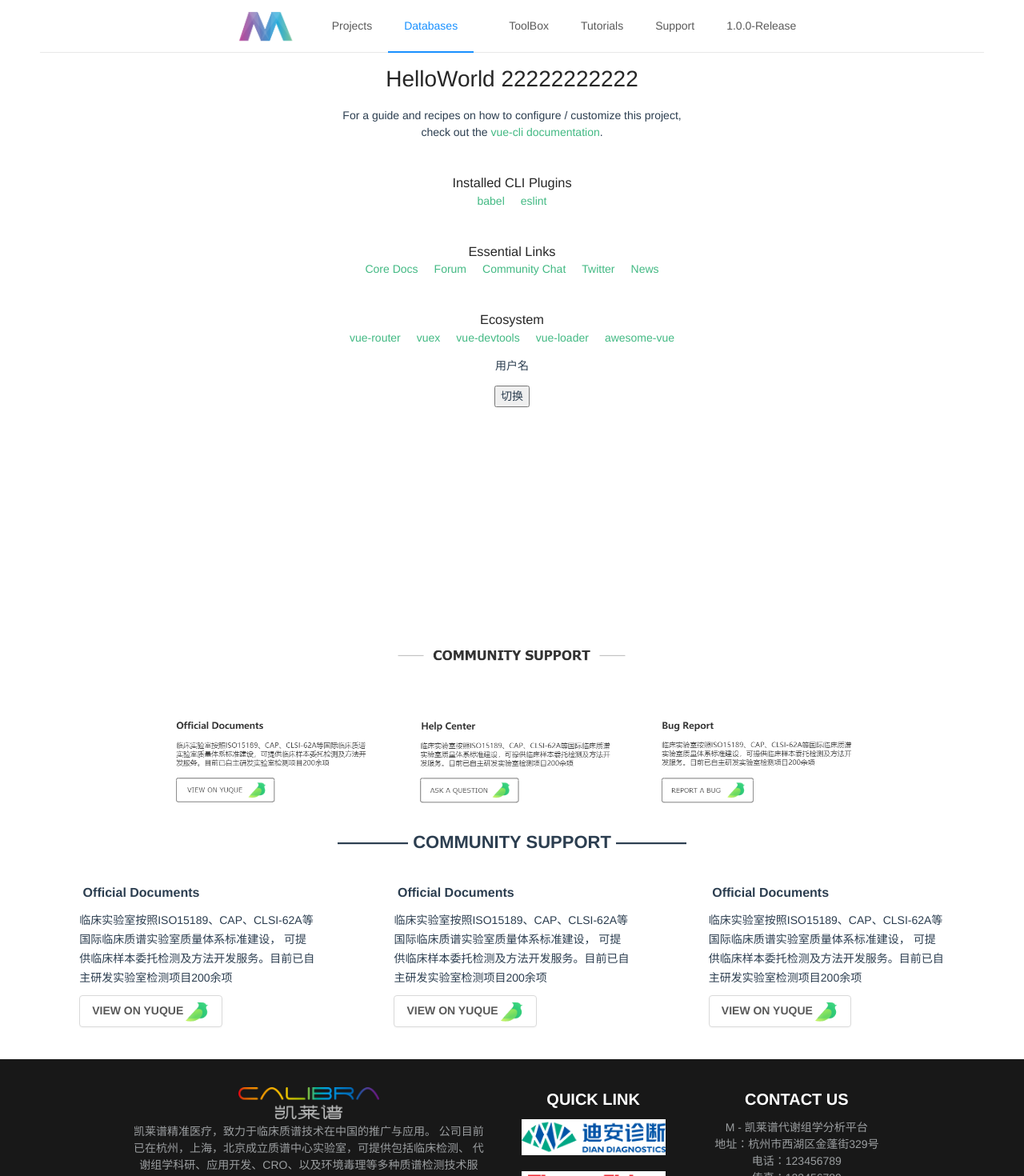
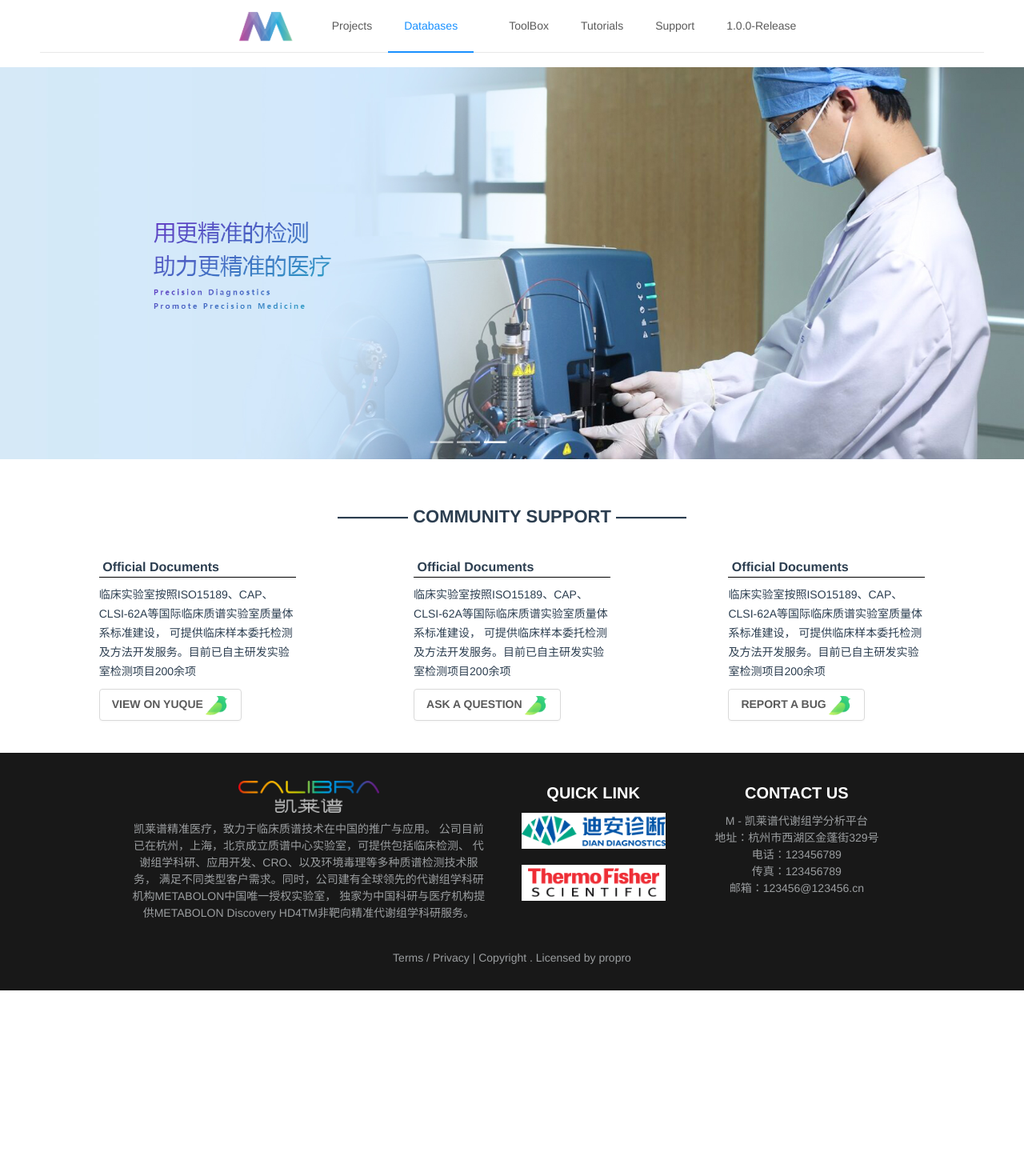
Before and after one commit to tangtaoshadow/antd-vue-tao, a Vue app: page / in a window 1280 px wide. Shown: the top 1470 px of the page at 80% size. After the commit the page ends 1238 px from the top, so only its background shows below. Built offline with nearby package versions, Linux system fonts and the light colour scheme.

Commit message:
author tangtao https://www.promiselee.cn change add vue_directives current version: 1.5.1 time: 2019-11-22 21:16:49

```diff
--- a/package.json
+++ b/package.json
@@ -10,7 +10,7 @@
     "Repository[Author]": "https://github.com/tangtaoshadow/antd-vue-tao",
     "scripts": {
         "tao": "echo antd-vue-tao && vue-cli-service serve",
-        "build": "vue-cli-service build",
+        "build": "echo antd-vue-tao && vue-cli-service build",
         "lint": "vue-cli-service lint"
     },
     "keywords": [
--- /dev/null
+++ b/src/config/vue_directives.js
@@ -0,0 +1,21 @@
+/*
+ * @Author: TangTao 杭州电子科技大学 管理学院(2016级) 工商管理
+ * @OfficialWebsite: https://www.promiselee.cn/tao
+ * @Email: tangtao2099@outlook.com
+ * @GitHub: https://github.com/tangtaoshadow
+ * @Gitee: https://gitee.com/tangtao_2099
+ * @知乎: https://www.zhihu.com/people/tang-tao-24-36/activities
+ * @Archive:
+ * @Statement:
+ * @Date: 2019-11-22 20:07:34
+ * @Last Modified by: TangTao © 2019 www.promiselee.cn/tao
+ * @Last Modified time: 2019-11-22 20:08:46
+ */
+import Vue from "vue";
+Vue.directive("pointer", {
+    // 当被绑定的元素插入到 DOM 中时
+    // 指令的定义
+    bind: el => {
+        el.style.cursor = "pointer";
+    }
+});
--- a/src/layouts/BasicLayout.vue
+++ b/src/layouts/BasicLayout.vue
@@ -2,8 +2,8 @@
 /*
  * @Author: TangTao https://www.promiselee.cn/tao
  * @Date: 2019-11-20 20:16:37
- * @Last Modified by: TangTao tangtao2099@outlook.com
- * @Last Modified time: 2019-11-22 18:30:52
+ * @Last Modified by: TangTao © 2019 www.promiselee.cn/tao
+ * @Last Modified time: 2019-11-22 20:22:26
  */
 export default {
   name: "BasicLayout",
@@ -16,18 +16,19 @@ export default {
       img_2: require("../assets/static/public/5dba8d94e4b0335f1e47fa0a.png"),
       img_3: require("../assets/static/public/20191122182019.png"),
       img_4: require("../assets/static/public/5dba605be4b0ece75944abaa.png"),
+      img_5: require("../assets/static/public/5dc00d10e4b0c555374d5255.png"),
       footer_col_style: {
         paddingTop: "15px"
       }
     };
   },
   directives: {
-    pointer: {
-      // 指令的定义
-      bind: function(el) {
-        el.style.cursor = "pointer";
-      }
-    }
+    // pointer: {
+    //   // 指令的定义
+    //   bind: function(el) {
+    //     el.style.cursor = "pointer";
+    //   }
+    // }
   }
 };
 </script>
@@ -37,7 +38,9 @@ export default {
     <a-layout-header class="header" :style="{ background: '#fff' }">
       <a-menu mode="horizontal" :defaultSelectedKeys="['2']" :style="{ lineHeight: '64px' }">
         <a-menu-item key="img">
-          <img :src="img_logo" style="width:90px" />
+          <router-link to="/">
+            <img :src="img_logo" style="width:90px" />
+          </router-link>
         </a-menu-item>
 
         <a-menu-item key="1">Projects</a-menu-item>
@@ -46,14 +49,8 @@ export default {
           <span slot="title" class="submenu-title-wrapper">
             <a-icon type="setting" />ToolBox
           </span>
-          <a-menu-item-group title="Item 1">
-            <a-menu-item key="setting:1">Option 1</a-menu-item>
-            <a-menu-item key="setting:2">Option 2</a-menu-item>
-          </a-menu-item-group>
-          <a-menu-item-group title="Item 2">
-            <a-menu-item key="setting:3">Option 3</a-menu-item>
-            <a-menu-item key="setting:4">Option 4</a-menu-item>
-          </a-menu-item-group>
+          <a-menu-item key="setting:1">DiskUsage</a-menu-item>
+          <a-menu-item key="setting:2">Download Result</a-menu-item>
         </a-sub-menu>
         <a-menu-item key="4">Tutorials</a-menu-item>
         <a-menu-item key="5">Support</a-menu-item>
@@ -63,66 +60,12 @@ export default {
     <a-layout-content :style="{ padding: '0 0px', margin: '0px', minHeight: '700px' }">
       <router-view />
     </a-layout-content>
-    <a-row type="flex" justify="space-around" style="padding:20px 50px 40px;">
-      <img :src="img_3" style="max-width:900px;" />
 
-      <a-col :md="24" :style="footer_col_style">
-        <div
-          style="font-size:22px;font-weight:700;padding-bottom:20px;"
-          v-pointer
-        >———— COMMUNITY SUPPORT ————</div>
-      </a-col>
-      <a-col :md="7" :lg="6" :style="footer_col_style">
-        <div style="font-size:16px;font-weight:700;text-align:left;" v-pointer>
-          &nbsp;Official Documents
-          <div style="height:10px;width:30px;"></div>
-          <span style="font-size:14px;font-weight:500;">
-            临床实验室按照ISO15189、CAP、CLSI-62A等国际临床质谱实验室质量体系标准建设，
-            可提供临床样本委托检测及方法开发服务。目前已自主研发实验室检测项目200余项
-          </span>
-          <div style="height:10px;width:30px;"></div>
-          <a-button type="default" style="height:40px;font-weight:600;">
-            VIEW ON YUQUE
-            <img :src="img_4" style="max-height:30px;" />
-          </a-button>
-        </div>
-      </a-col>
-      <a-col :md="7" :lg="6" :style="footer_col_style">
-        <div style="font-size:16px;font-weight:700;text-align:left;" v-pointer>
-          &nbsp;Official Documents
-          <div style="height:10px;width:30px;"></div>
-          <span style="font-size:14px;font-weight:500;">
-            临床实验室按照ISO15189、CAP、CLSI-62A等国际临床质谱实验室质量体系标准建设，
-            可提供临床样本委托检测及方法开发服务。目前已自主研发实验室检测项目200余项
-          </span>
-          <div style="height:10px;width:30px;"></div>
-          <a-button type="default" style="height:40px;font-weight:600;">
-            VIEW ON YUQUE
-            <img :src="img_4" style="max-height:30px;" />
-          </a-button>
-        </div>
-      </a-col>
-      <a-col :md="7" :lg="6" :style="footer_col_style">
-        <div style="font-size:16px;font-weight:700;text-align:left;" v-pointer>
-          &nbsp;Official Documents
-          <div style="height:10px;width:30px;"></div>
-          <span style="font-size:14px;font-weight:500;">
-            临床实验室按照ISO15189、CAP、CLSI-62A等国际临床质谱实验室质量体系标准建设，
-            可提供临床样本委托检测及方法开发服务。目前已自主研发实验室检测项目200余项
-          </span>
-          <div style="height:10px;width:30px;"></div>
-          <a-button type="default" style="height:40px;font-weight:600;">
-            VIEW ON YUQUE
-            <img :src="img_4" style="max-height:30px;" />
-          </a-button>
-        </div>
-      </a-col>
-    </a-row>
     <a-layout-footer class="footer" :style="{ textAlign: 'center', padding: '20px 30px' }">
       <a-row type="flex" justify="center">
         <a-col :md="24" :lg="11" :xl="9" :style="footer_col_style">
           <img :src="img_logo1" style="max-height: 40px;cursor: pointer;" />
-          <div style="padding:5px;cursor: pointer;">
+          <div style="padding:10px 5px;cursor: pointer;">
             凯莱谱精准医疗，致力于临床质谱技术在中国的推广与应用。
             公司目前已在杭州，上海，北京成立质谱中心实验室，可提供包括临床检测、
             代谢组学科研、应用开发、CRO、以及环境毒理等多种质谱检测技术服务，
--- a/src/main.js
+++ b/src/main.js
@@ -9,7 +9,7 @@
  * @Statement:
  * @Date: 2019-11-22 19:36:02
  * @Last Modified by: TangTao © 2019 www.promiselee.cn/tao
- * @Last Modified time: 2019-11-22 19:37:15
+ * @Last Modified time: 2019-11-22 20:11:04
  */
 
 /*****************************************************/
@@ -30,6 +30,9 @@ Vue.use(less);
 
 // 导入 antd 实现的配置
 import { antd } from "./config/antd";
+
+// 导入 全局 directive
+import "./config/vue_directives";
 
 /******************  导入依赖配置   success  ************************/
 
--- /dev/null
+++ b/src/page/home/index.vue
@@ -0,0 +1,107 @@
+<script>
+/*
+ * @Author: TangTao 杭州电子科技大学 管理学院(2016级) 工商管理
+ * @OfficialWebsite: https://www.promiselee.cn/tao
+ * @Email: tangtao2099@outlook.com
+ * @GitHub: https://github.com/tangtaoshadow
+ * @Gitee: https://gitee.com/tangtao_2099
+ * @知乎: https://www.zhihu.com/people/tang-tao-24-36/activities
+ * @Archive:
+ * @Statement:
+ * @Date: 2019-11-22 20:00:34
+ * @Last Modified by: TangTao © 2019 www.promiselee.cn/tao
+ * @Last Modified time: 2019-11-22 20:11:51
+ */
+export default {
+  name: "home",
+  data() {
+    //
+    return {
+      img_logo: require("../../assets/logo.png"),
+      img_logo1: require("../../assets/static/public/5dba549ae4b0c5553747ebc6.png"),
+      img_dian: require("../../assets/static/public/5dba8d2de4b0ece759450b77.png"),
+      img_2: require("../../assets/static/public/5dba8d94e4b0335f1e47fa0a.png"),
+      img_3: require("../../assets/static/public/20191122182019.png"),
+      img_4: require("../../assets/static/public/5dba605be4b0ece75944abaa.png"),
+      img_5: require("../../assets/static/public/5dc00d10e4b0c555374d5255.png"),
+      footer_col_style: {
+        paddingTop: "15px"
+      }
+    };
+  },
+  directives: {
+    // pointer: {
+    //   // 指令的定义
+    //   bind: function(el) {
+    //     el.style.cursor = "pointer";
+    //   }
+    // }
+  }
+};
+</script>
+
+<template>
+  <div>
+    <a-row type="flex" justify="space-around" style="padding:20px 0px;">
+      <a-col :sm="24">
+        <img :src="img_5" style="width:100%" />
+      </a-col>
+    </a-row>
+    <a-row type="flex" justify="space-around" style="padding:20px 50px 40px;">
+      <a-col :md="24" :style="footer_col_style">
+        <div
+          style="font-size:22px;font-weight:700;padding-bottom:20px;"
+          v-pointer
+        >———— COMMUNITY SUPPORT ————</div>
+      </a-col>
+
+      <a-col :sm="23" :md="7" :lg="6" :xl="5" :style="footer_col_style" style="max-width:370px;">
+        <div style="font-size:16px;font-weight:700;text-align:left;" v-pointer>
+          &nbsp;Official Documents
+          <div style="height:10px;width:100%;border-top:1px solid #000;"></div>
+          <span style="font-size:14px;font-weight:500;">
+            临床实验室按照ISO15189、CAP、CLSI-62A等国际临床质谱实验室质量体系标准建设，
+            可提供临床样本委托检测及方法开发服务。目前已自主研发实验室检测项目200余项
+          </span>
+          <div style="height:10px;width:30px;"></div>
+          <a-button type="default" style="height:40px;font-weight:600;">
+            VIEW ON YUQUE
+            <img :src="img_4" style="max-height:30px;" />
+          </a-button>
+        </div>
+      </a-col>
+
+      <a-col :md="7" :lg="6" :xl="5" :style="footer_col_style" style="max-width:370px;">
+        <div style="font-size:16px;font-weight:700;text-align:left;" v-pointer>
+          &nbsp;Official Documents
+          <div style="height:10px;width:100%;border-top:1px solid #000;"></div>
+          <span style="font-size:14px;font-weight:500;">
+            临床实验室按照ISO15189、CAP、CLSI-62A等国际临床质谱实验室质量体系标准建设，
+            可提供临床样本委托检测及方法开发服务。目前已自主研发实验室检测项目200余项
+          </span>
+          <div style="height:10px;width:30px;"></div>
+          <a-button type="default" style="height:40px;font-weight:600;">
+            ASK A QUESTION
+            <img :src="img_4" style="max-height:30px;" />
+          </a-button>
+        </div>
+      </a-col>
+
+      <a-col :md="7" :lg="6" :xl="5" :style="footer_col_style" style="max-width:370px;">
+        <div style="font-size:16px;font-weight:700;text-align:left;" v-pointer>
+          &nbsp;Official Documents
+          <div style="height:10px;width:100%;border-top:1px solid #000;"></div>
+          <span style="font-size:14px;font-weight:500;">
+            临床实验室按照ISO15189、CAP、CLSI-62A等国际临床质谱实验室质量体系标准建设，
+            可提供临床样本委托检测及方法开发服务。目前已自主研发实验室检测项目200余项
+          </span>
+          <div style="height:10px;width:30px;"></div>
+          <a-button type="default" style="height:40px;font-weight:600;">
+            REPORT A BUG
+            <img :src="img_4" style="max-height:30px;" />
+          </a-button>
+        </div>
+      </a-col>
+    </a-row>
+  </div>
+</template>
--- a/src/router/index.js
+++ b/src/router/index.js
@@ -1,8 +1,8 @@
 /*
  * @Author: TangTao https://www.promiselee.cn/tao
  * @Date: 2019-11-20 13:13:54
- * @Last Modified by: TangTao tangtao2099@outlook.com
- * @Last Modified time: 2019-11-20 16:38:27
+ * @Last Modified by: TangTao © 2019 www.promiselee.cn/tao
+ * @Last Modified time: 2019-11-22 21:06:25
  * @Email: tangtao2099@outlook.com
  * @Archive: 路由配置
  * @Statement:
```
Also changed, not shown: src/router/config.js (+5 -3 lines), src/assets/static/public/5dc00d10e4b0c555374d5255.png (added), 1 other file (tests, documents, lock files or other folders).
